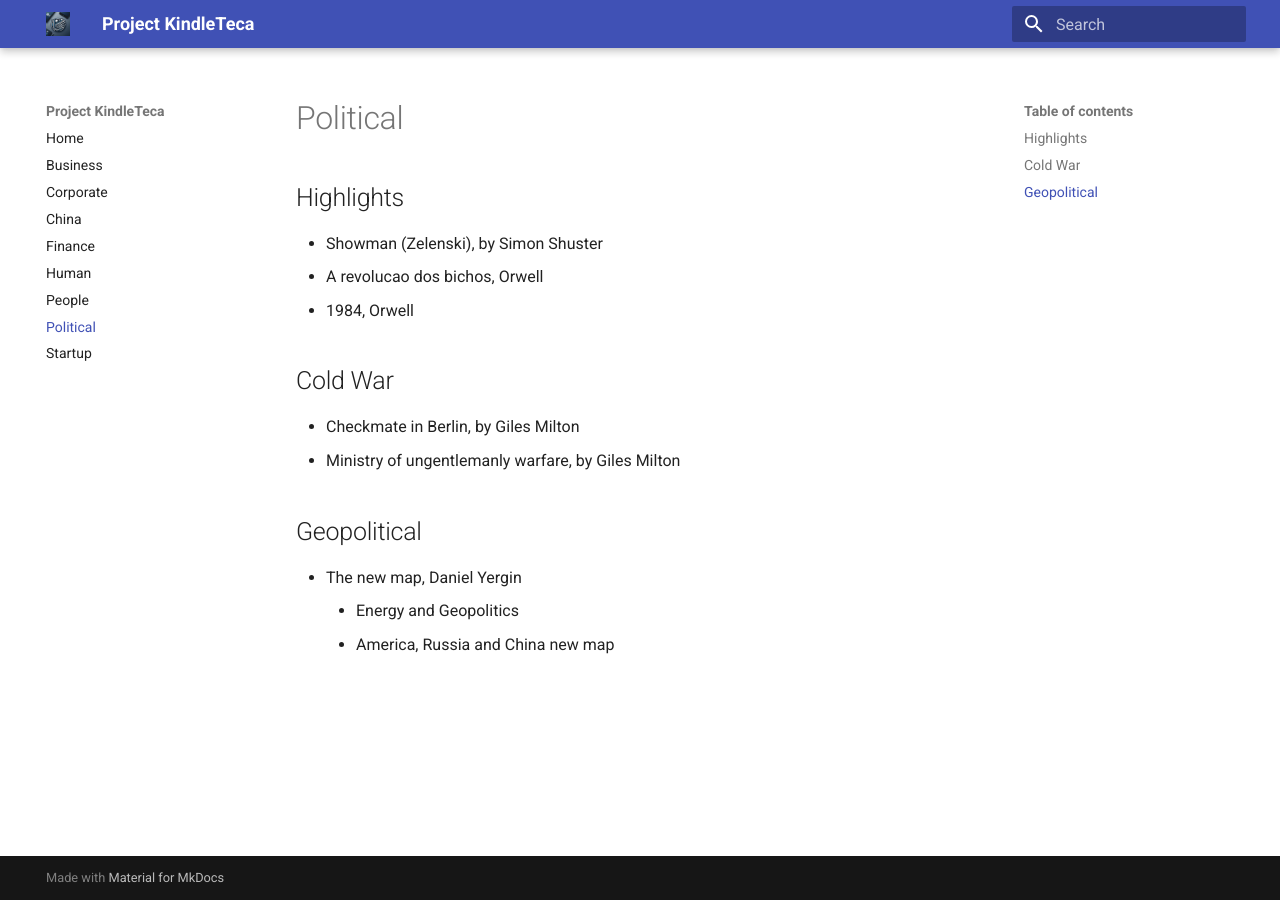
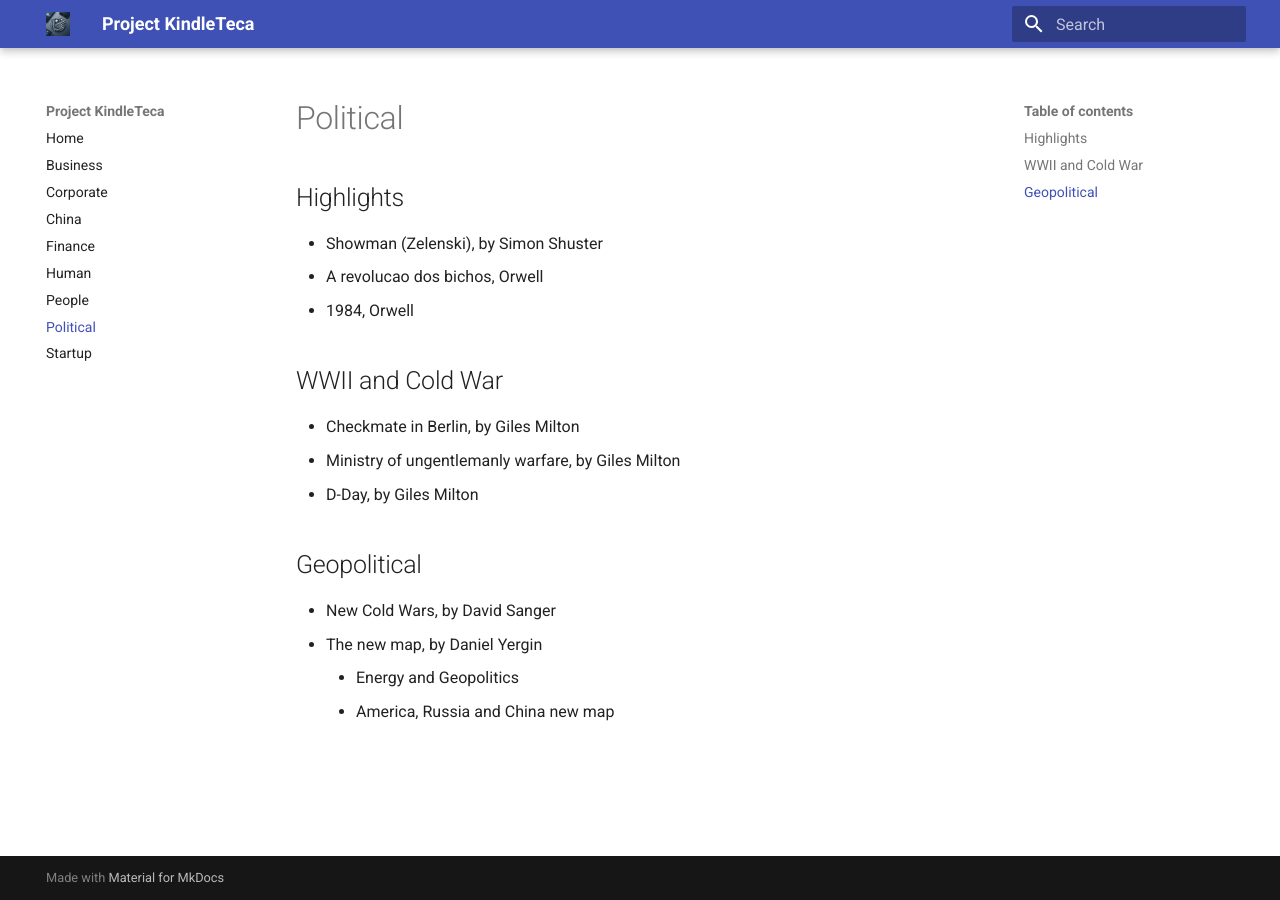
Before and after one commit to renatobrf/kindle-teca, an MkDocs documentation site: the page built from docs/political.md, in a window 1280 px wide. Built offline with MkDocs 1.6.1 and Material for MkDocs 9.7.7, drawn with Linux system fonts in a browser that asks for light colours.

Commit message:
updates.

```diff
--- a/docs/political.md
+++ b/docs/political.md
@@ -3,11 +3,13 @@
 - A revolucao dos bichos, Orwell
 - 1984, Orwell
 
-## Cold War
+## WWII and Cold War
 - Checkmate in Berlin, by Giles Milton
 - Ministry of ungentlemanly warfare, by Giles Milton
+- D-Day, by Giles Milton
 
 ## Geopolitical
-- The new map, Daniel Yergin
+- New Cold Wars, by David Sanger
+- The new map, by Daniel Yergin
     - Energy and Geopolitics
     - America, Russia and China new map
```
Also changed, not shown: docs/china.md (+2 -3 lines), docs/corporate.md (+1 -1 lines), docs/finance.md (+1 -1 lines), docs/startup.md (+3 -3 lines).
